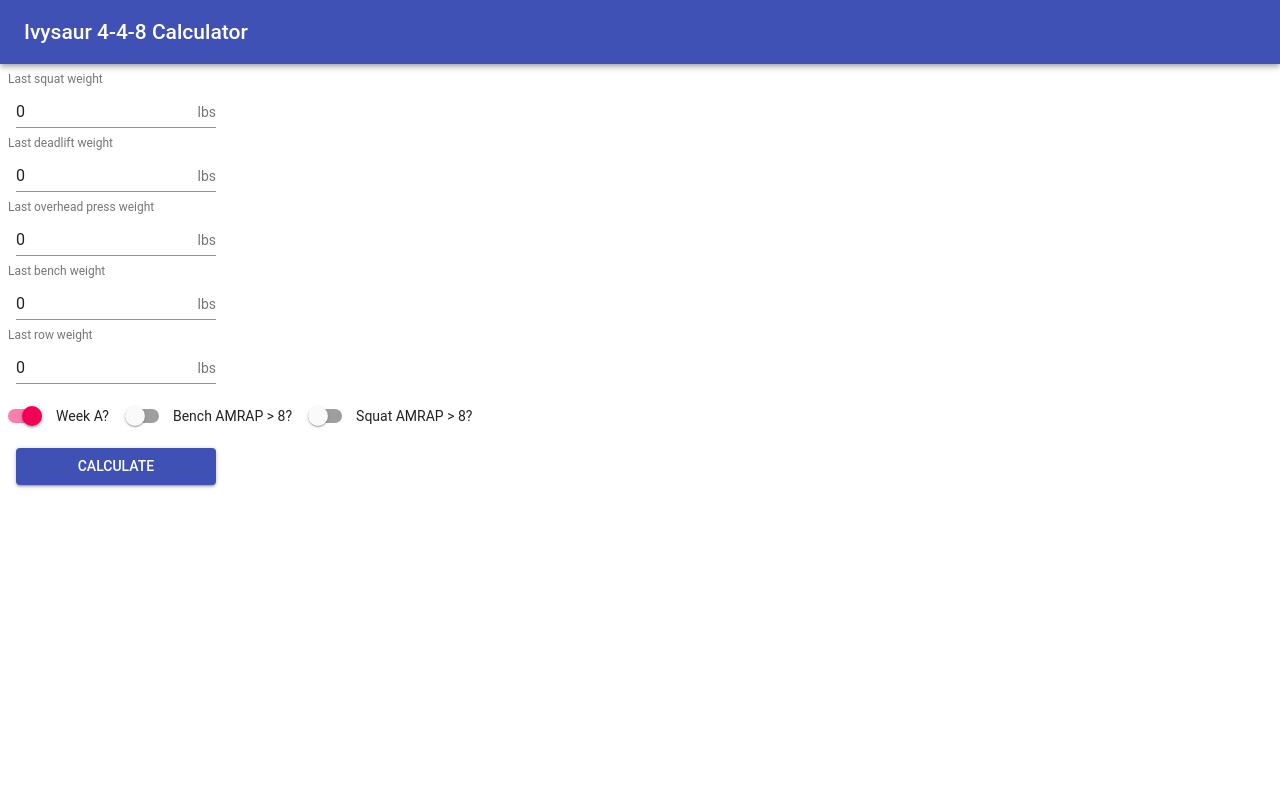
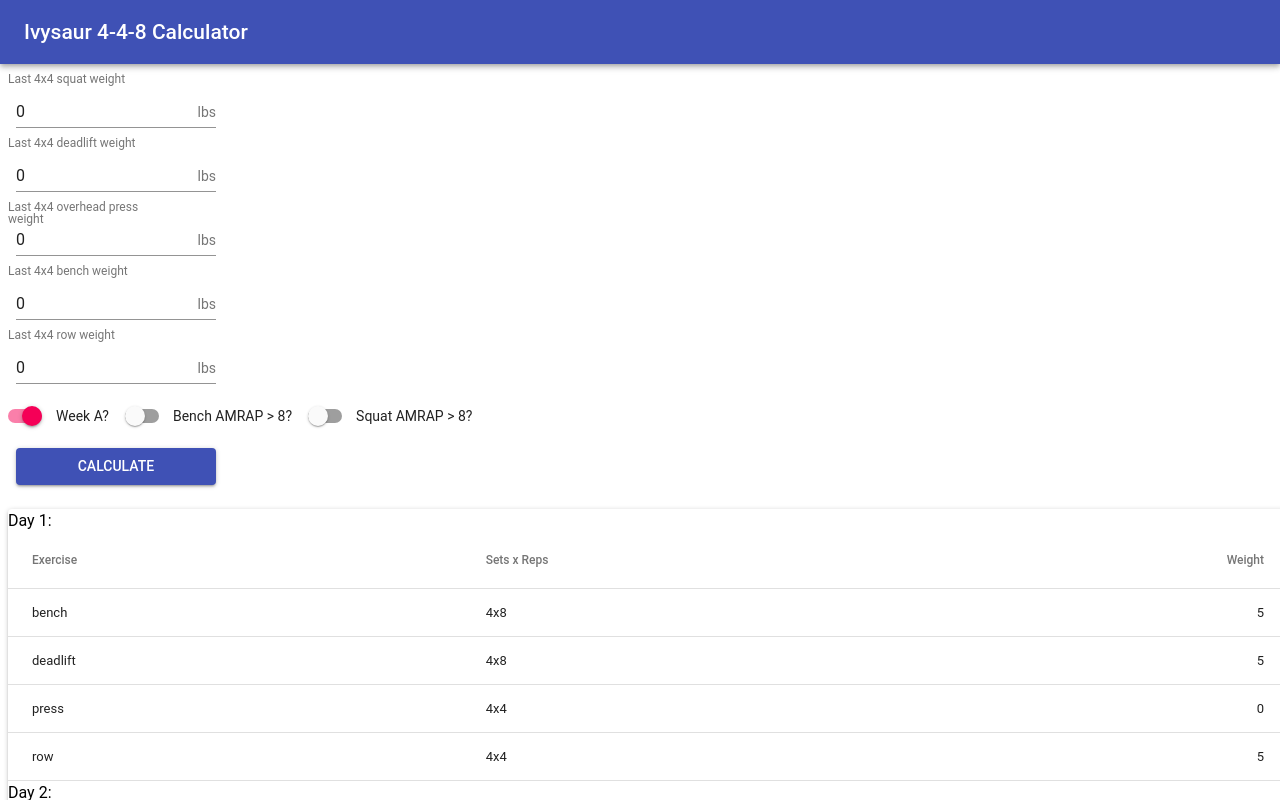
Before and after one commit to tydar/workout-calculator, a React (Create React App) app: page / in a window 1280 px wide. Both pictures are taken after a click on the button "CALCULATE". Shown: the top 800 px of the page. Built offline with nearby package versions, Linux system fonts and the light colour scheme.

Commit message:
Will now actually calculate next week from a previous week.

```diff
--- a/src/App.jsx
+++ b/src/App.jsx
@@ -1,13 +1,31 @@
 import React, { Component } from 'react';
 import LiftsFormWrapper from './components/LiftsForm';
+import WorkoutTable, { generateWeights } from './components/WorkoutTable';
 import NavBar from './components/NavBar';
 
 class App extends Component {
+  constructor(props) {
+    super(props);
+    this.handleLiftsSubmit = this.handleLiftsSubmit.bind(this);
+    this.state = {
+      week: null,
+    };
+  }
+
+  handleLiftsSubmit(formData) {
+    const week = generateWeights(formData);
+    this.setState({
+      week,
+    });
+  }
+
   render() {
+    const { week } = this.state;
     return (
       <div>
         <NavBar />
-        <LiftsFormWrapper />
+        <LiftsFormWrapper handleSubmit={this.handleLiftsSubmit} />
+        {week ? <WorkoutTable days={week} /> : null}
       </div>
     );
   }
--- a/src/components/LiftsForm.jsx
+++ b/src/components/LiftsForm.jsx
@@ -50,12 +50,13 @@
     weightLabel,
     classes,
     handleChange,
+    handleSubmit,
   } = props;
 
   return (
     <form autoComplete="off" className={classes.formContainer}>
       <TextField
-        label="Last squat weight"
+        label="Last 4x4 squat weight"
         id="squat-weight"
         InputProps={{
           endAdornment: <InputAdornment position="end">{ weightLabel }</InputAdornment>,
@@ -65,7 +66,7 @@
         onChange={handleChange('squatValue')}
       />
       <TextField
-        label="Last deadlift weight"
+        label="Last 4x4 deadlift weight"
         id="deadlift-weight"
         InputProps={{
           endAdornment: <InputAdornment position="end">{ weightLabel }</InputAdornment>,
@@ -75,7 +76,7 @@
         onChange={handleChange('deadliftValue')}
       />
       <TextField
-        label="Last overhead press weight"
+        label="Last 4x4 overhead press weight"
         id="press-weight"
         InputProps={{
           endAdornment: <InputAdornment position="end">{ weightLabel }</InputAdornment>,
@@ -85,7 +86,7 @@
         onChange={handleChange('pressValue')}
       />
       <TextField
-        label="Last bench weight"
+        label="Last 4x4 bench weight"
         id="bench-weight"
         InputProps={{
           endAdornment: <InputAdornment position="end">{ weightLabel }</InputAdornment>,
@@ -95,7 +96,7 @@
         onChange={handleChange('benchValue')}
       />
       <TextField
-        label="Last row weight"
+        label="Last 4x4 row weight"
         id="row-weight"
         InputProps={{
           endAdornment: <InputAdornment position="end">{ weightLabel }</InputAdornment>,
@@ -136,7 +137,7 @@
           label={weekA ? 'Squat AMRAP > 8?' : 'Press AMRAP > 8?'}
         />
       </FormGroup>
-      <Button variant="contained" color="primary" className={classes.button}>
+      <Button variant="contained" color="primary" className={classes.button} onClick={handleSubmit}>
         Calculate
       </Button>
     </form>
@@ -155,6 +156,7 @@
   weightLabel: PropTypes.string.isRequired,
   classes: PropTypes.object.isRequired,
   handleChange: PropTypes.func.isRequired,
+  handleSubmit: PropTypes.func.isRequired,
 };
 
 class LiftsFormWrapper extends React.Component {
@@ -172,18 +174,50 @@
       weightLabel: 'lbs',
     };
     this.handleChange = this.handleChange.bind(this);
+    this.handleLocalSubmit = this.handleLocalSubmit.bind(this);
   }
+
 
   handleChange = name => (event) => {
     if (name === 'amrap1' || name === 'amrap2' || name === 'weekA') {
       this.setState({
         [name]: event.target.checked,
       });
+    } if (name === 'squatValue' || name === 'deadliftValue' || name === 'pressValue' || name === 'benchValue' || name === 'rowValue') {
+      this.setState({
+        [name]: Number(event.target.value),
+      });
     } else {
       this.setState({
         [name]: event.target.value,
       });
     }
+  }
+
+  handleLocalSubmit(event) {
+    event.preventDefault();
+    const {
+      squatValue,
+      deadliftValue,
+      pressValue,
+      benchValue,
+      rowValue,
+      amrap1,
+      amrap2,
+      weekA,
+    } = this.state;
+    const { handleSubmit } = this.props;
+    const week = {
+      squat: squatValue,
+      deadlift: deadliftValue,
+      press: pressValue,
+      bench: benchValue,
+      row: rowValue,
+      amrap1,
+      amrap2,
+      weekA,
+    };
+    handleSubmit(week);
   }
 
   render() {
@@ -213,6 +247,7 @@
         weightLabel={weightLabel}
         classes={classes}
         handleChange={this.handleChange}
+        handleSubmit={this.handleLocalSubmit}
       />
     );
   }
@@ -220,6 +255,7 @@
 
 LiftsFormWrapper.propTypes = {
   classes: PropTypes.object.isRequired,
+  handleSubmit: PropTypes.func.isRequired,
 };
 
 export default withStyles(styles)(LiftsFormWrapper);
--- a/src/components/WorkoutTable.jsx
+++ b/src/components/WorkoutTable.jsx
@@ -1 +1,147 @@
 import React from 'react';
+import PropTypes from 'prop-types';
+import { withStyles } from '@material-ui/core/styles';
+import Table from '@material-ui/core/Table';
+import TableBody from '@material-ui/core/TableBody';
+import TableCell from '@material-ui/core/TableCell';
+import TableHead from '@material-ui/core/TableHead';
+import TableRow from '@material-ui/core/TableRow';
+import Paper from '@material-ui/core/Paper';
+import Typography from '@material-ui/core/Typography';
+
+const styles = theme => ({
+  root: {
+    width: '100%',
+    margin: theme.spacing.unit,
+  },
+});
+
+function roundToNearestPlate(weight) {
+  // Rounds off an amount to the nearest 5lb increment to facilitate lifting w/o
+  // 1.25lb plates
+  return 5 * Math.round(weight / 5);
+}
+
+export function generateWeights(week) {
+  // CONSUMES: object representing last week's lifts
+  // obj: { squat, deadlift, press, bench, row, weekA, amrap1, amrap2 }
+  // returns: object describing the schedule for the next week
+  // OUTPUT LOOKS LIKE:
+  //
+  //    days: [
+  //        [{ name: 'squat', weight: '195', sets: 4, reps 8 }, ... , {}],
+  //        [....],
+  //        [....],
+  //    ],
+  const days = [];
+
+  if (week.weekA) {
+    const benchMult = week.amrap1 ? 2 : 1;
+    const squatMult = week.amrap2 ? 2 : 1;
+
+    const benchStep = benchMult * (10 / 3);
+    const squatStep = squatMult * 15;
+    const deadliftStep = 7.5;
+    const rowStep = 5;
+    const pressStep = (5 / 3);
+
+    days.push([
+      { name: 'bench', weight: roundToNearestPlate(0.9 * (week.bench + benchStep)), sets: 4, reps: 8 },
+      { name: 'deadlift', weight: roundToNearestPlate(0.9 * (week.deadlift + deadliftStep)), sets: 4, reps: 8 },
+      { name: 'press', weight: roundToNearestPlate(week.press + pressStep), sets: 4, reps: 4 },
+      { name: 'row', weight: roundToNearestPlate(week.row + rowStep), sets: 4, reps: 4 },
+    ]);
+
+    days.push([
+      { name: 'bench', weight: roundToNearestPlate(week.bench + (benchStep * 2)), sets: 4, reps: 4 },
+      { name: 'squat', weight: roundToNearestPlate(0.9 * (week.squat + squatStep)), sets: 4, reps: 8 },
+      { name: 'press', weight: roundToNearestPlate(week.press + (pressStep * 2)), sets: 4, reps: 8 },
+      { name: 'chinups', weight: 0, sets: 4, reps: 8 },
+    ]);
+
+    days.push([
+      { name: 'bench', weight: roundToNearestPlate(0.9 * (week.bench + benchStep)), sets: 4, reps: 8 },
+      { name: 'deadlift', weight: roundToNearestPlate(0.9 * (week.deadlift + deadliftStep)), sets: 4, reps: 8 },
+      { name: 'press', weight: roundToNearestPlate(week.press + pressStep), sets: 4, reps: 4 },
+      { name: 'row', weight: roundToNearestPlate(week.row + rowStep), sets: 4, reps: 4 },
+    ]);
+  } else {
+    const deadliftMult = week.amrap1 ? 2 : 1;
+    const pressMult = week.amrap2 ? 2 : 1;
+
+    const benchStep = (10 / 3);
+    const squatStep = 7.5;
+    const deadliftStep = deadliftMult * 15;
+    const rowStep = 10;
+    const pressStep = (5 / 3) * pressMult;
+
+    days.push([
+      { name: 'bench', weight: roundToNearestPlate(week.bench + benchStep), sets: 4, reps: 4 },
+      { name: 'squat', weight: roundToNearestPlate(0.9 * (week.squat + squatStep)), sets: 4, reps: 8 },
+      { name: 'press', weight: roundToNearestPlate(0.9 * (week.press + pressStep)), sets: 4, reps: 8 },
+      { name: 'chinups', weight: 0, sets: 4, reps: 8 },
+    ]);
+
+    days.push([
+      { name: 'bench', weight: roundToNearestPlate(0.9 * (week.bench + (2 * benchStep))), sets: 4, reps: 8 },
+      { name: 'deadlift', weight: roundToNearestPlate(week.deadlift + deadliftStep), sets: 4, reps: 4 },
+      { name: 'press', weight: roundToNearestPlate(week.press + (2 * pressStep)), sets: 4, reps: 4 },
+      { name: 'row', weight: roundToNearestPlate(0.9 * (week.row + rowStep)), sets: 4, reps: 8 },
+    ]);
+
+    days.push([
+      { name: 'bench', weight: roundToNearestPlate(week.bench + (3 * benchStep)), sets: 3, reps: 4 },
+      { name: 'squat', weight: roundToNearestPlate(week.squat + squatStep + squatStep), sets: 3, reps: 4 },
+      { name: 'press', weight: roundToNearestPlate(0.9 * (week.press + (3 * pressStep))), sets: 4, reps: 8 },
+      { name: 'chinups', weight: 0 , sets: 4, reps: 4 },
+    ]);
+  }
+  return days;
+}
+
+function WorkoutTable(props) {
+  const { classes, days } = props;
+  return (
+    <Paper className={classes.root}>
+      {days.map((day, dindex) => {
+        return (
+          <React.Fragment>
+            <Typography color="inherit" variant="subheading">
+              Day {dindex + 1}:
+            </Typography>
+            <Table key={dindex} className={classes.table}>
+              <TableHead>
+                <TableRow>
+                  <TableCell>Exercise</TableCell>
+                  <TableCell>Sets x Reps</TableCell>
+                  <TableCell numeric>Weight</TableCell>
+                </TableRow>
+              </TableHead>
+              <TableBody>
+                {day.map((exercise, index) => {
+                  return (
+                    <TableRow key={index}>
+                      <TableCell component="th" scope="row">
+                        {exercise.name}
+                      </TableCell>
+                      <TableCell>
+                        {exercise.sets}
+                        x
+                        {exercise.reps}
+                      </TableCell>
+                      <TableCell numeric>
+                        {exercise.weight}
+                      </TableCell>
+                    </TableRow>
+                  );
+                })}
+              </TableBody>
+            </Table>
+          </React.Fragment>
+        );
+      })}
+    </Paper>
+  );
+}
+
+export default withStyles(styles)(WorkoutTable);
```
